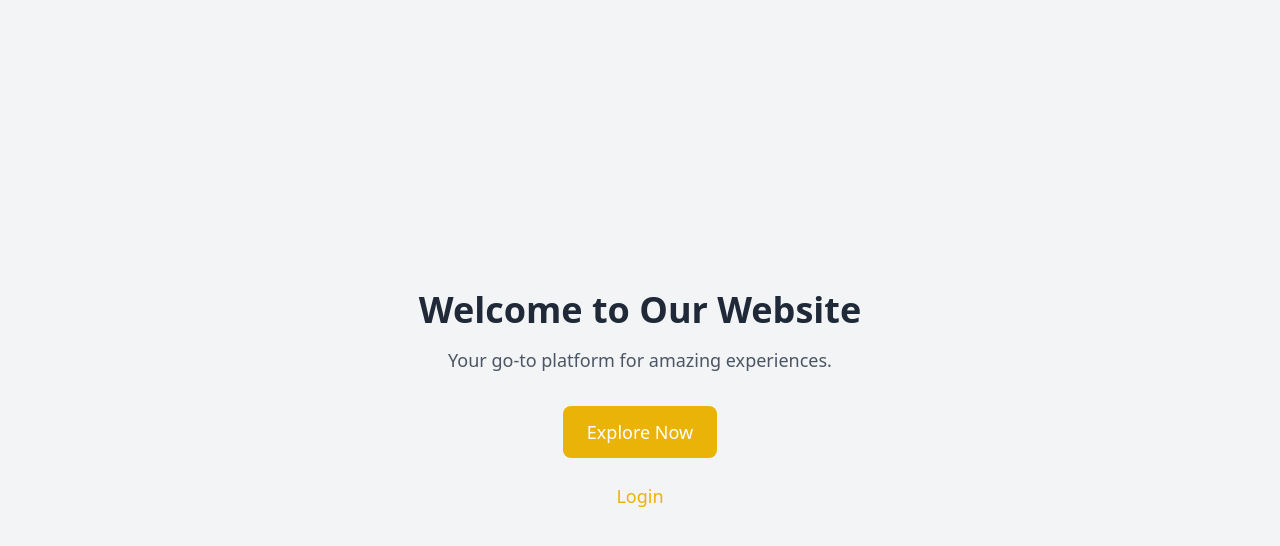
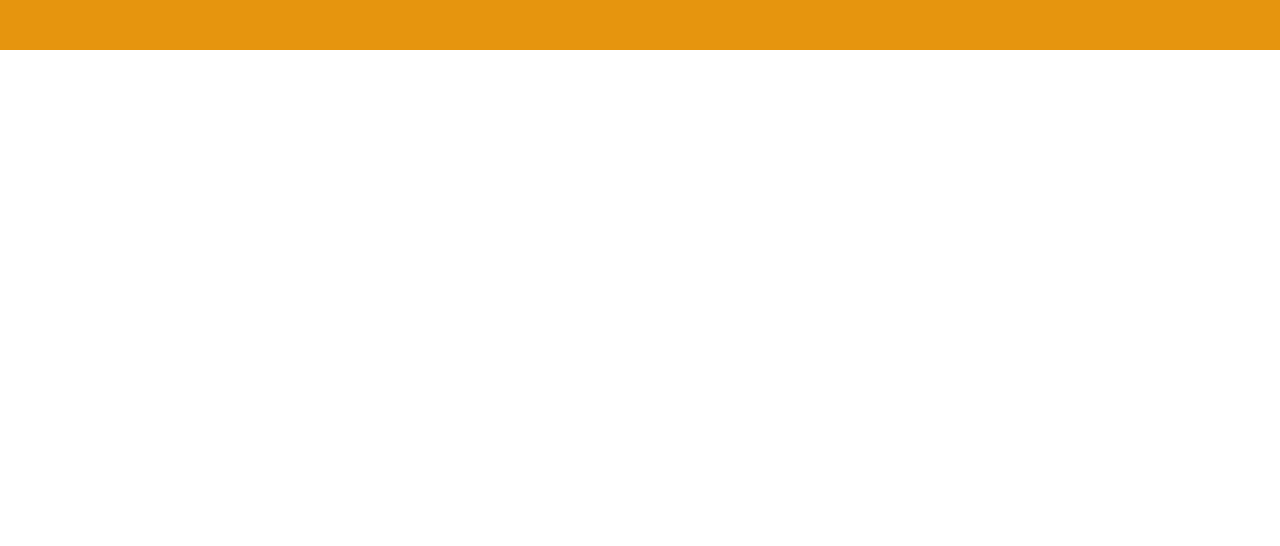
Before and after one commit to AmilaWijayananda/CBC_frontend, a React (Vite) app: page / in a window 1280 px wide. Shown: the top 546 px of the page. Built offline with nearby package versions, Linux system fonts and the light colour scheme.

Commit message:
create header component and home page header ✅

```diff
--- /dev/null
+++ b/src/components/header.jsx
@@ -0,0 +1,7 @@
+export default function Header() {
+    return (
+        <header className="bg-secondary w-full h-[50px]">
+
+        </header>
+    )
+}
--- a/src/pages/homePage.jsx
+++ b/src/pages/homePage.jsx
@@ -1,32 +1,14 @@
-import { Link } from 'react-router-dom';
+import { Link, Routes } from 'react-router-dom';
+import Header from '../components/header';
 
 export default function HomePage() {
     return (
-      <div className="flex flex-col items-center justify-center min-h-screen bg-gray-100 text-center px-4">
-        <header className="mb-8">
-          <h1 className="text-4xl font-bold text-gray-800 mb-4">
-            Welcome to Our Website
-          </h1>
-          <p className="text-lg text-gray-600">
-            Your go-to platform for amazing experiences.
-          </p>
-        </header>
+      <div className="h-screen w-full">
+        <Header />
+        <Routes path="/*">
 
-        <section className="mb-6">
-          <button
-            onClick={() => alert("Explore more!")}
-            className="px-6 py-3 bg-yellow-500 text-white rounded-lg text-lg font-medium hover:bg-yellow-600 focus:outline-none focus:ring-2 focus:ring-yellow-400"
-          >
-            Explore Now
-          </button>
-        </section>
+        </Routes>
 
-        <Link
-          to="/login"
-          className="text-yellow-500 hover:underline text-lg font-medium"
-        >
-          Login
-        </Link>
       </div>
     );
   }
```
